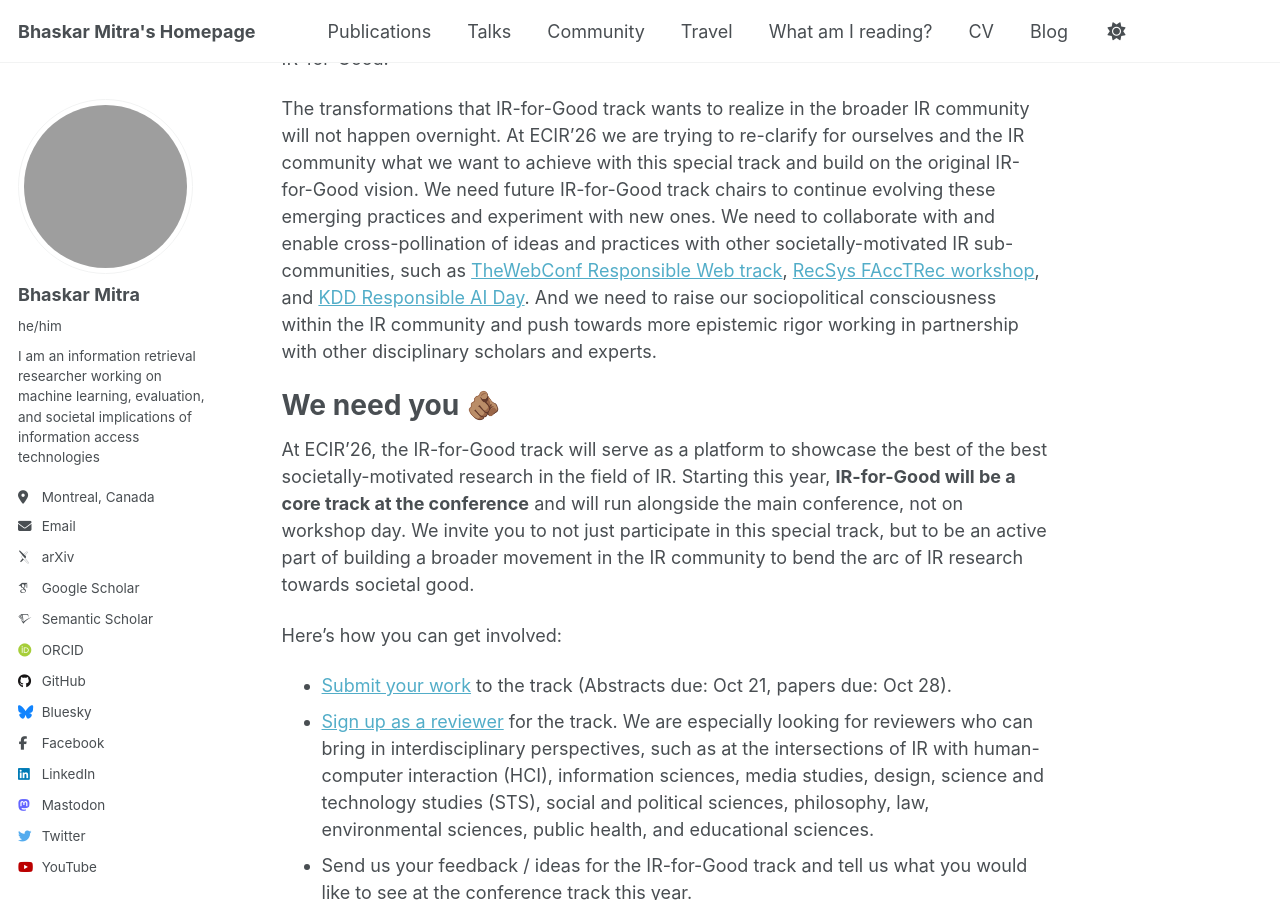
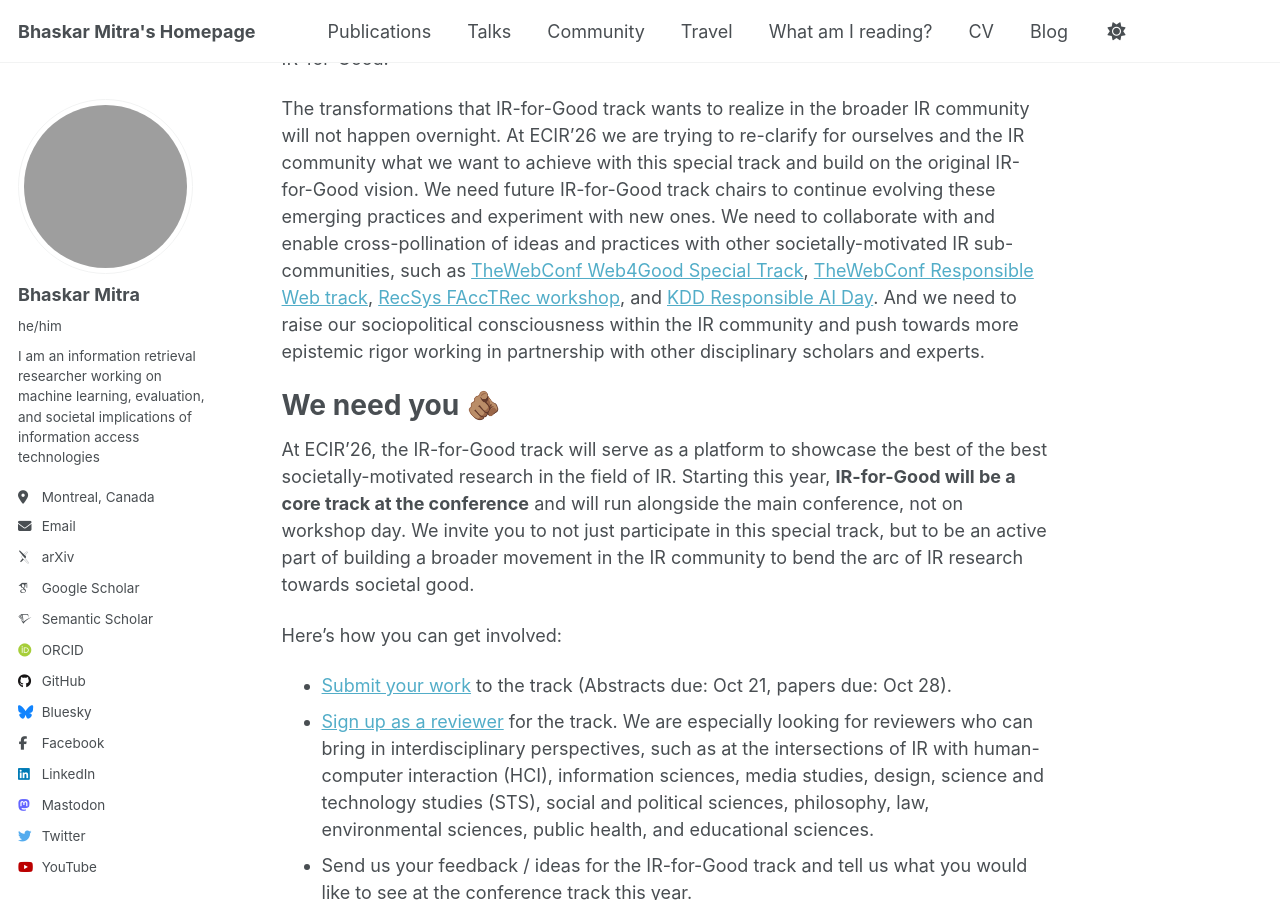
Before and after one commit to bhaskar-mitra/bhaskar-mitra.github.io, a Jekyll site: the page built from _posts/2025-09-01-what-is-ir-for-good.md, in a window 1280 px wide and 900 px high, scrolled down 6466 px. Built offline with Jekyll 4.4.1, drawn with Linux system fonts in a browser that asks for light colours; some web fonts are replaced; grey boxes are pictures that could not be loaded.

Commit message:
Update 2025-09-01-what-is-ir-for-good.md

```diff
--- a/_posts/2025-09-01-what-is-ir-for-good.md
+++ b/_posts/2025-09-01-what-is-ir-for-good.md
@@ -188,7 +188,7 @@ Our motivation is to subsequently contribute the identified best practices back
 The transformations that IR-for-Good track wants to realize in the broader IR community will not happen overnight.
 At ECIR’26 we are trying to re-clarify for ourselves and the IR community what we want to achieve with this special track and build on the original IR-for-Good vision.
 We need future IR-for-Good track chairs to continue evolving these emerging practices and experiment with new ones.
-We need to collaborate with and enable cross-pollination of ideas and practices with other societally-motivated IR sub-communities, such as [TheWebConf Responsible Web track](https://www2025.thewebconf.org/research-tracks), [RecSys FAccTRec workshop](https://facctrec.github.io/facctrec2025/), and [KDD Responsible AI Day](https://sites.google.com/view/responsible-ai-day/).
+We need to collaborate with and enable cross-pollination of ideas and practices with other societally-motivated IR sub-communities, such as [TheWebConf Web4Good Special Track](https://www2025.thewebconf.org/web4good), [TheWebConf Responsible Web track](https://www2025.thewebconf.org/research-tracks), [RecSys FAccTRec workshop](https://facctrec.github.io/facctrec2025/), and [KDD Responsible AI Day](https://sites.google.com/view/responsible-ai-day/).
 And we need to raise our sociopolitical consciousness within the IR community and push towards more epistemic rigor working in partnership with other disciplinary scholars and experts.
 
 
```
